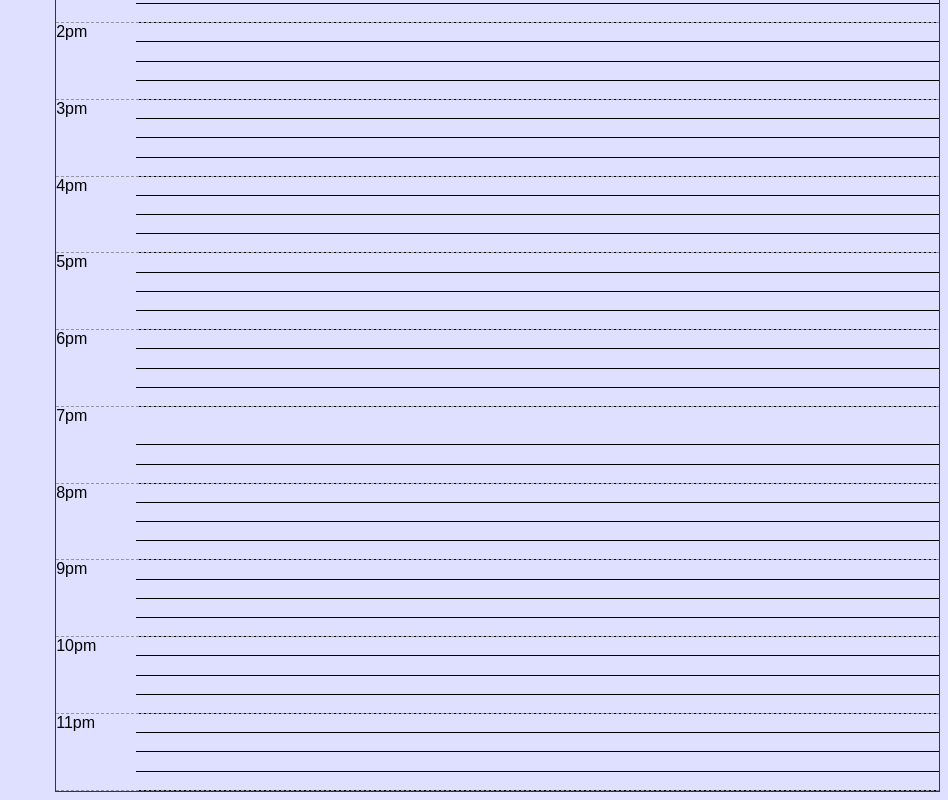
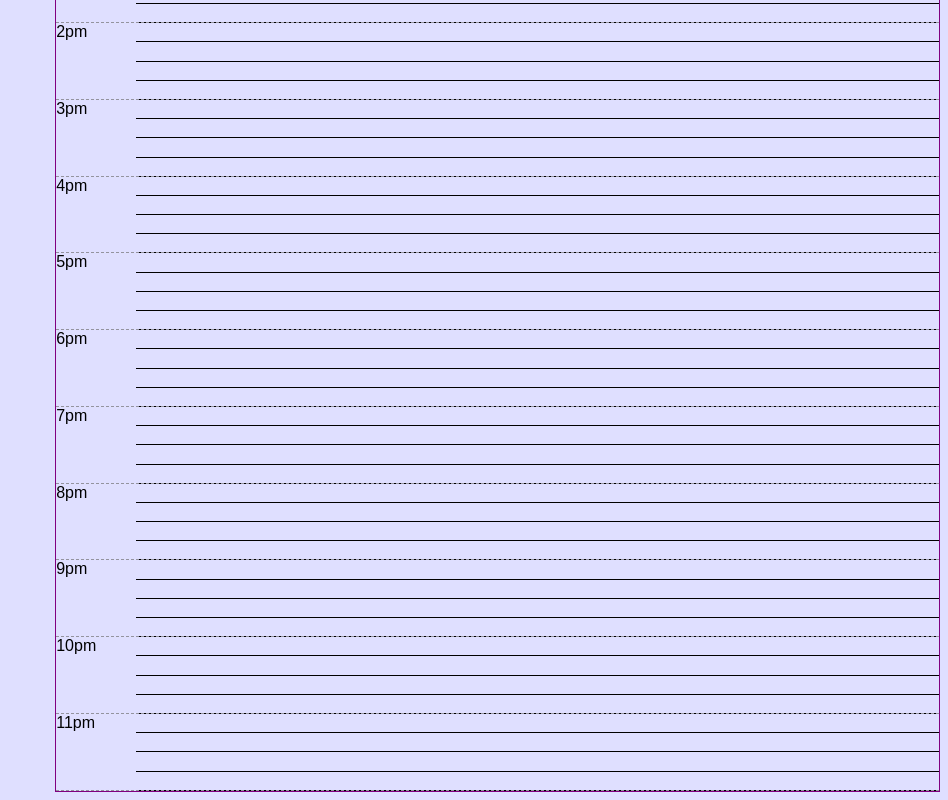
Before and after one commit to y0mbo/todo.txt, a React (Create React App) app: page / in a window 1280 px wide. Shown: the part 1197-1997 px from the top of the page, without its empty margins (332-1280 px from the left). Built offline with nearby package versions, Linux system fonts and the light colour scheme.

Commit message:
Fixed typo in class names.

```diff
--- a/src/components/CalendarEvents.js
+++ b/src/components/CalendarEvents.js
@@ -101,7 +101,7 @@ class CalendarEvents extends React.Component {
                     <div class="time t1815"></div>
                     <div class="time t1830"></div>
                     <div class="time t1845"></div>
-                    <div class="time t1800"></div>
+                    <div class="time t1900"></div>
                     <div class="time t1915"></div>
                     <div class="time t1930"></div>
                     <div class="time t1945"></div>
```
